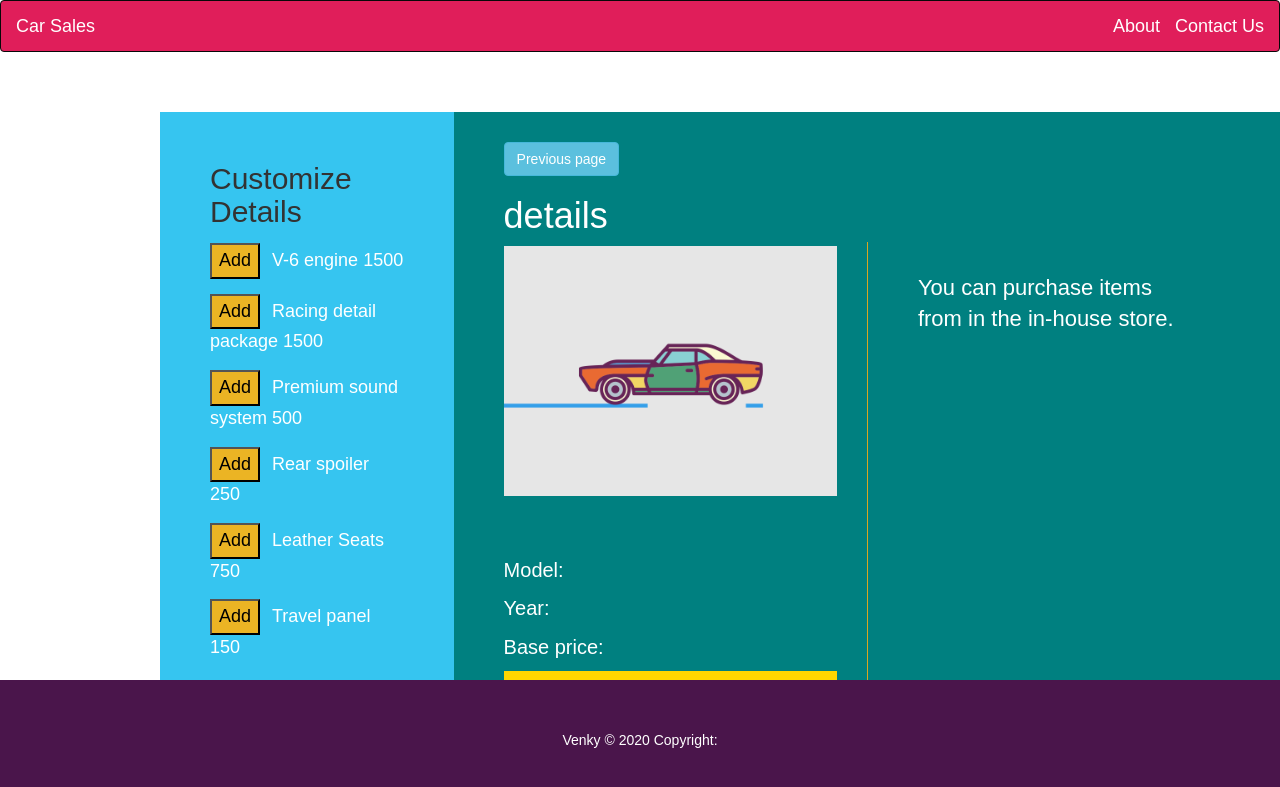
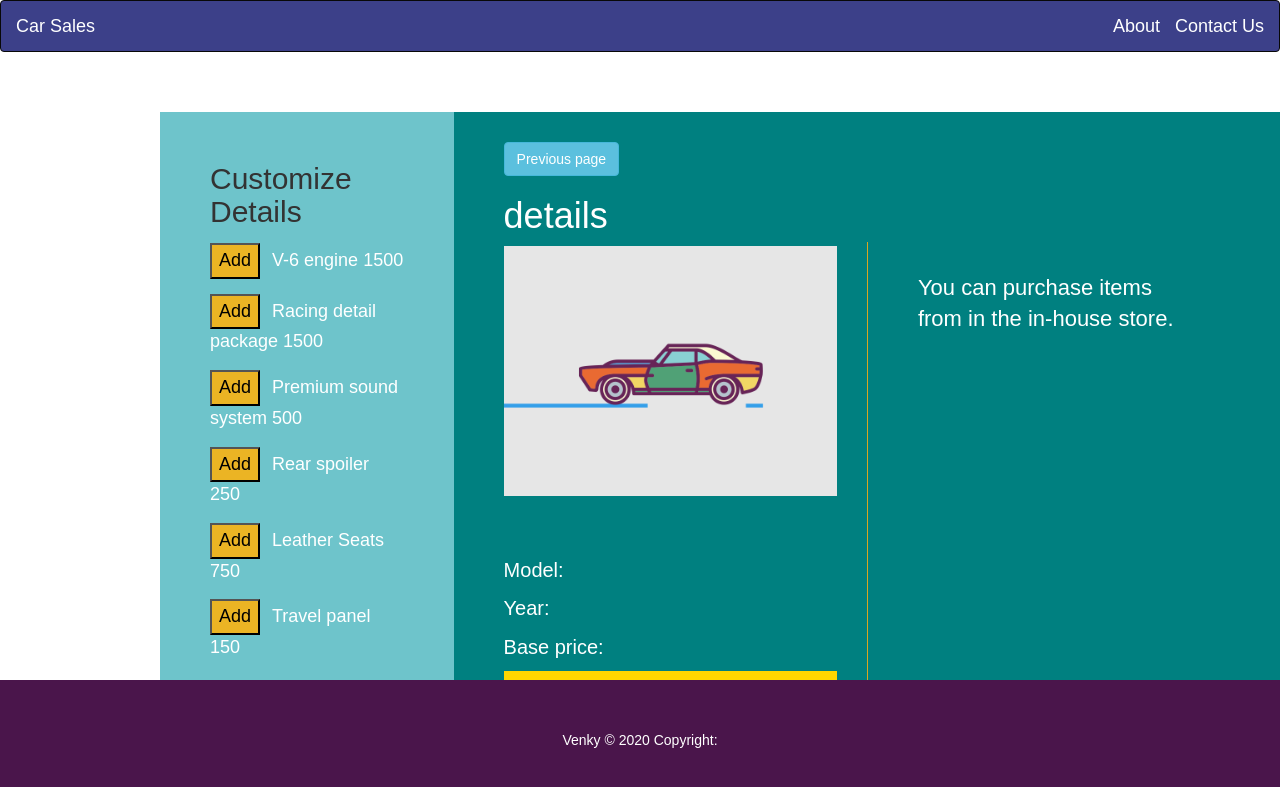
Before and after one commit to vy3191/e-commerce, a React app: page /cars/1 in a window 1280 px wide. Built offline with nearby package versions, Linux system fonts and the light colour scheme.

Commit message:
Fixed adding duplicates features issue

```diff
--- a/src/components/Header.js
+++ b/src/components/Header.js
@@ -4,7 +4,7 @@ import { NavLink } from 'react-router-dom';
 class Header extends Component {
   render() {
     return (
-      <nav className="navbar navbar-inverse" style={{backgroundColor: '#E01E5A', color: 'white'}}>
+      <nav className="navbar navbar-inverse" style={{backgroundColor: '#3C4089', color: 'white'}}>
       <div className="container-fluid px-5">
         <div className="navbar-header">
           <NavLink
--- a/src/components/ShowCar.js
+++ b/src/components/ShowCar.js
@@ -9,7 +9,7 @@ class ShowCar extends Component {
     super(props);
     this.state = {
       features: [],
-      addedFeatures: [],
+      addedFeatures: {},
       total: 0
     }
     this.addFeatures = this.addFeatures.bind(this);
@@ -17,9 +17,16 @@ class ShowCar extends Component {
   }
 
   addFeatures(feature) {
+    const { addedFeatures, total } = this.state;
+    let updatedTotal = total;
+    if ( !addedFeatures[feature.id]) {
+      addedFeatures[feature.id] = feature
+      updatedTotal += Number(feature.price)
+    }
+
     this.setState({
-      addedFeatures: [...this.state.addedFeatures, feature],
-      total: this.state.total + Number(feature.price)
+      addedFeatures,
+      total: updatedTotal
     })
   }
 
@@ -85,10 +92,10 @@ class ShowCar extends Component {
           </div>
           <div className="purchased-features">
            {
-             addedFeatures.length > 0 ?
+             Object.keys(addedFeatures).length > 0 ?
              (
                <div>
-                 {addedFeatures.map( item => (
+                 {Object.values(addedFeatures).map( item => (
                    <PurchasedItem
                     item={ item }
                     key={item.id}
--- a/src/styles/App.css
+++ b/src/styles/App.css
@@ -116,7 +116,7 @@ div.cards-container + .card {
 
 .additional-feature {
   padding: 30px 50px;
-  background:#36C5F0;
+  background:#6EC4CB;
   margin-top: 40px;
   margin-left: 160px;
 }
```
